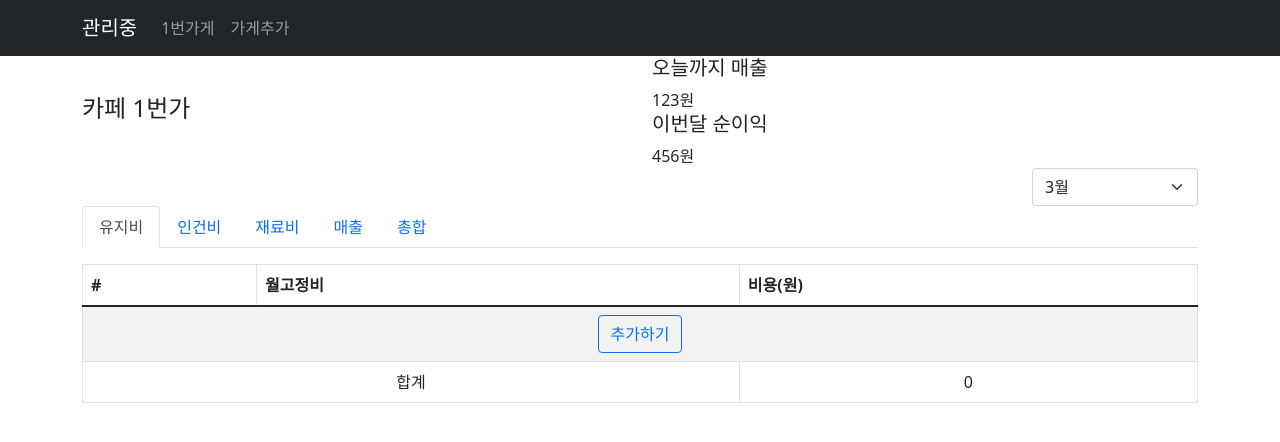
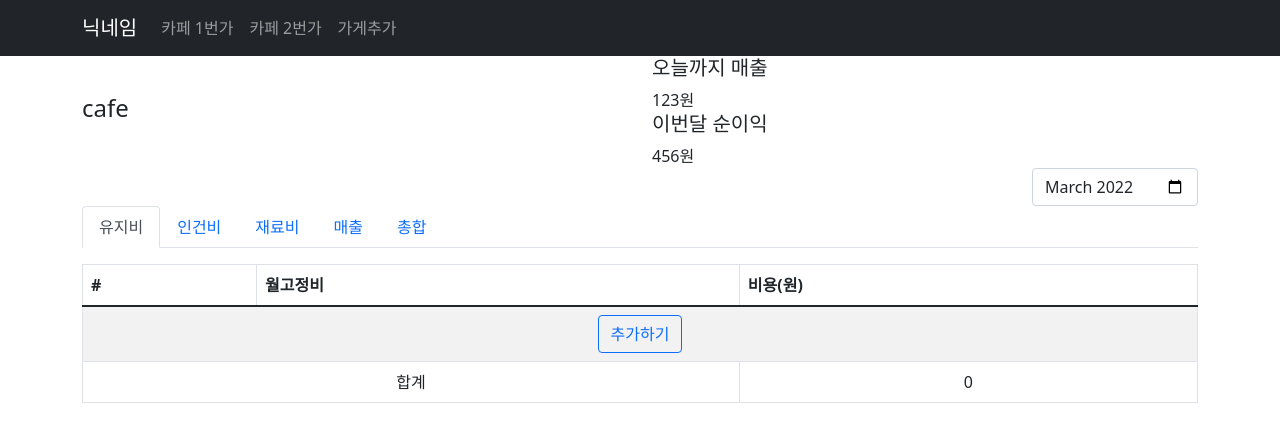
Before and after one commit to Yoon-Hae-Min/margincaculator-react, a React (Create React App) app: page / in a window 1280 px wide. Shown: the top 442 px of the page. Built offline with nearby package versions, Linux system fonts and the light colour scheme.

Commit message:
change date select

```diff
--- a/src/App.js
+++ b/src/App.js
@@ -11,32 +11,33 @@ import MaintenanceCost from './components/MaintenanceCost';
 import MaterialCost from './components/MaterialCost';
 import ResultCost from './components/ResultCost';
 import RevenueCost from './components/RevenueCost';
-import useInput from './Hooks/useInput';
-import { loadMonthData } from './slice/storeSlice';
+import { loadData } from './slice/storeSlice';
 
 function App() {
+  // 새로운 가게추가 기능 만들기
   const day = dayjs();
-  const [month, setMonth] = useState(day.month() + 1);// 0~11월
   const dispatch = useDispatch();
+  const [month, setMonth] = useState(day.format('YYYY-MM'));// 0~11월
+  const storeName = useSelector((state) => state.store.storeName);
   const onChangeMonth = (event) => {
     event.preventDefault();
-    setMonth(parseInt(event.target.value, 10));
-    dispatch(loadMonthData({ year: 2022, month }));// storeId도 전달
-    // DB에서 데이터를 불러옴
+    setMonth(event.target.value, 10);
+    dispatch(loadData(month));
   };
   useEffect(() => {
-    dispatch(loadMonthData({ year: 2022, month }));
+    dispatch(loadData(month));
   }, []);
   return (
     <AppLayOut>
       <Row>
         <Col className="m-auto">
-          <h4>카페 1번가</h4>
+          <h4>{storeName}</h4>
         </Col>
         <Col>
           <Row>
             <Col>
               <h5>오늘까지 매출 </h5>
+              {/* design을 바꿔서 총가게의 매출로 변경 */}
               <span>123원</span>
             </Col>
 
@@ -51,20 +52,7 @@ function App() {
       </Row>
       <Row>
         <Col md={{ span: 2, offset: 10 }}>
-          <Form.Select onChange={onChangeMonth} value={month}>
-            <option value={1}>1월</option>
-            <option value={2}>2월</option>
-            <option value={3}>3월</option>
-            <option value={4}>4월</option>
-            <option value={5}>5월</option>
-            <option value={6}>6월</option>
-            <option value={7}>7월</option>
-            <option value={8}>8월</option>
-            <option value={9}>9월</option>
-            <option value={10}>10월</option>
-            <option value={11}>11월</option>
-            <option value={12}>12월</option>
-          </Form.Select>
+          <Form.Control type="month" onChange={onChangeMonth} value={month} />
         </Col>
       </Row>
       <Row>
--- a/src/components/AppLayOut.js
+++ b/src/components/AppLayOut.js
@@ -2,25 +2,29 @@ import React from 'react';
 import {
   Col, Container, Nav, Navbar, Row,
 } from 'react-bootstrap';
+import { useSelector } from 'react-redux';
 
 function AppLayOut({ children }) {
+  const nickName = useSelector((state) => state.user.userInfo.nickName);
+  const storeList = useSelector((state) => state.user.storeList);
   return (
     <>
       <Navbar bg="dark" variant="dark">
         <Container>
           <Navbar.Brand>
-            관리중
+            {nickName}
           </Navbar.Brand>
           <Nav className="me-auto">
-            <Nav.Link href="#home">1번가게</Nav.Link>
-            <Nav.Link href="#features">가게추가</Nav.Link>
+            {storeList && storeList.map((store) => (
+              <Nav.Link>{store}</Nav.Link>
+            ))}
+            <Nav.Link>가게추가</Nav.Link>
           </Nav>
         </Container>
       </Navbar>
       <Container>
         { children }
       </Container>
-
     </>
   );
 }
--- a/src/components/ResultCost.js
+++ b/src/components/ResultCost.js
@@ -3,6 +3,8 @@ import { Col, Row, Table } from 'react-bootstrap';
 import { useSelector } from 'react-redux';
 
 function ResultCost() {
+  // useEffect로 랜더링 될때마다 API호출해서 연매출 연순이익 받아오기
+  // store에서 각월의 매출,순이익 arr를 받아와서 table에 띄우기
   const LaborSum = useSelector((state) => state.store.data.LaborSum);
   const MaintenanceSum = useSelector((state) => state.store.data.MaintenanceSum);
   const MaterialSum = useSelector((state) => state.store.data.MaterialSum);
--- a/src/slice/storeSlice.js
+++ b/src/slice/storeSlice.js
@@ -1,11 +1,10 @@
 import { createAsyncThunk, createSlice, current } from '@reduxjs/toolkit';
 
-export const loadMonthData = createAsyncThunk('GET/loadMonthData', async (data, { rejectWithValue }) => {
+export const loadData = createAsyncThunk('GET/loadData', async (data, { rejectWithValue }) => {
   try {
     // axios data를 load하는 코드를 넣어주면됨
     const result = {
-      year: 2022,
-      month: data.month,
+      date: data,
       Labor: [],
       LaborSum: 5,
       Maintenance: [],
@@ -82,10 +81,10 @@ const initialState = {
   loading: false,
   error: null,
   // selectedMonth: 12,
-  storeId: null,
+  storeId: null, // payloadcreate의 getstate로 api시에 전송시켜야함
+  storeName: 'cafe',
   data: {
-    year: 2022,
-    month: 12,
+    date: '2022-03',
     Labor: [],
     LaborSum: 0,
     Maintenance: [],
@@ -105,14 +104,14 @@ export const storeSlice = createSlice({
   reducers: {
   },
   extraReducers: (builder) => {
-    builder.addCase(loadMonthData.pending, (state) => {
+    builder.addCase(loadData.pending, (state) => {
       state.loading = true;
     });
-    builder.addCase(loadMonthData.fulfilled, (state, action) => {
+    builder.addCase(loadData.fulfilled, (state, action) => {
       state.loading = false;
       state.data = action.payload;
     });
-    builder.addCase(loadMonthData.rejected, (state, action) => {
+    builder.addCase(loadData.rejected, (state, action) => {
       state.loading = false;
       state.error = action.error;
     });
--- a/src/slice/userSlice.js
+++ b/src/slice/userSlice.js
@@ -1,13 +1,19 @@
 import { createSlice } from '@reduxjs/toolkit';
+
+const initialState = {
+  userInfo: {
+    userId: 1,
+    nickName: '닉네임',
+  },
+  yearProfit: 0,
+  yearRevenue: 0,
+  storeList: ['카페 1번가', '카페 2번가'],
+};
 
 export const storeSlice = createSlice({
   name: 'user',
-  initialState:
-  {
-    user: null,
-    yearProfit: 0,
-    yearRevenue: 0,
-  },
+  initialState,
+
   reducers: {
     addLaborCost: (state, action) => {
     },
```
